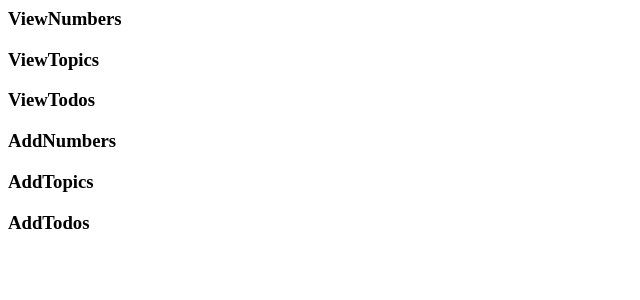
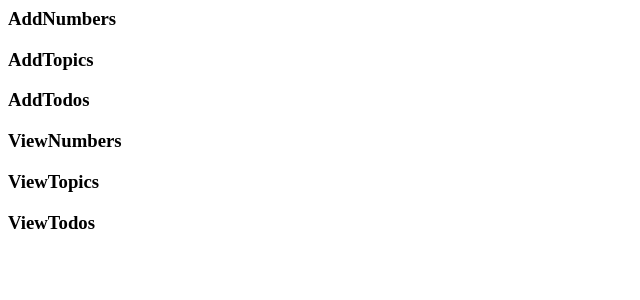
Before and after one commit to nasagaurav/react-redux, a React (Create React App) app: page / in a window 1280 px wide. Shown: the top 300 px of the page, without its empty margins (0-640 px from the left). Built offline with nearby package versions, Linux system fonts and the light colour scheme.

Commit message:
shuffled order or Add and View in App.js

```diff
--- a/src/App.js
+++ b/src/App.js
@@ -9,12 +9,12 @@ import AddTodos from './AddTodos';
 export default function App() {
   return (
     <div>
+      <AddNumbers />
+      <AddTopics />
+      <AddTodos />
       <ViewNumbers />
       <ViewTopics />
       <ViewTodos />
-      <AddNumbers />
-      <AddTopics />
-      <AddTodos />
     </div>
   );
 }
```
